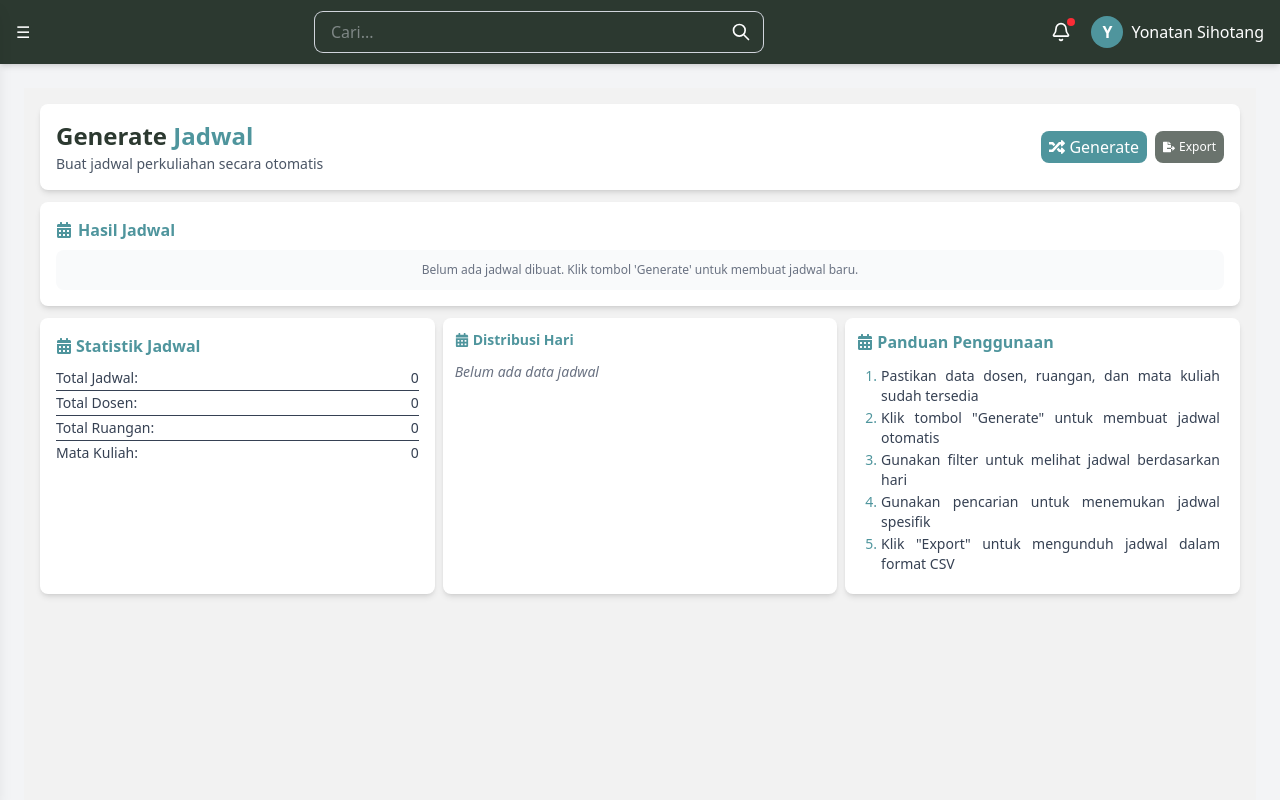
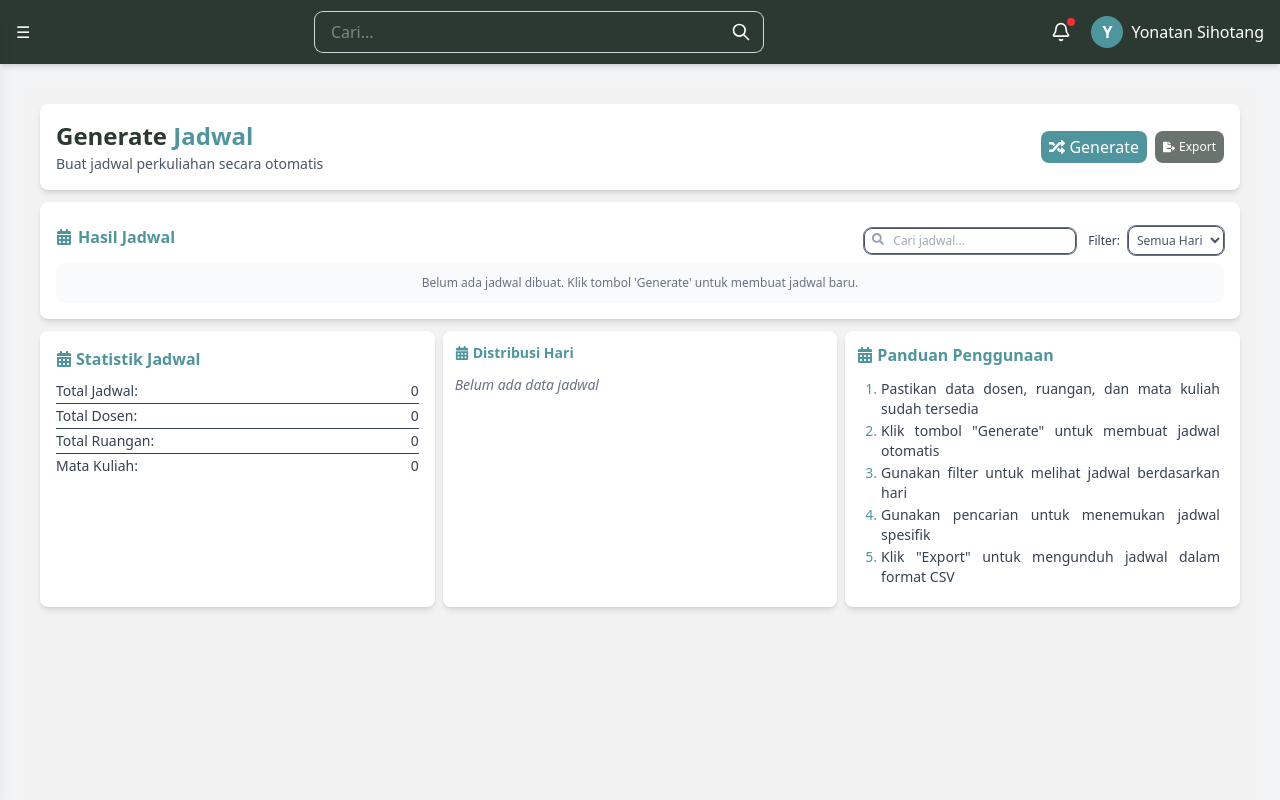
Before and after one commit to keqi000/proyek-pengembangan-web-berbasis-framework-terbaru, a Next.js app: page /admin/generate_schedule in a window 1280 px wide. Shown: the top 800 px of the page. Built offline with nearby package versions, Linux system fonts and the light colour scheme.

Commit message:
[admin/generate_jadwal] Set search and filter option at `Hasil Jadwal` in `md` breakpoint

```diff
--- a/src/app/admin/generate_schedule/page.tsx
+++ b/src/app/admin/generate_schedule/page.tsx
@@ -181,7 +181,7 @@ const GenerateJadwal = () => {
 
       {/* Filter and Search Section */}
       {jadwal.length > 0 && (
-        <div className="bg-white p-2 md:p-3 lg:p-4 rounded-lg shadow-md mb-2 sm:mb-3">
+        <div className="md:hidden bg-white p-2 md:p-3 lg:p-4 rounded-lg shadow-md mb-2 sm:mb-3">
           <div className="flex flex-col gap-2 items-start">
             <div className="relative w-full">
               <input
@@ -194,7 +194,7 @@ const GenerateJadwal = () => {
               <FaSearch className="absolute left-2 top-1.5 text-gray-400 text-xs" />
             </div>
 
-            <div className="flex items-center gap-1 w-full">
+            <div className="flex items-center gap-1 w-full md:hidden">
               <FaFilter className="text-[#4F959D] text-xs" />
               <span className="text-gray-700 text-xs">Filter:</span>
               <select
@@ -216,9 +216,51 @@ const GenerateJadwal = () => {
 
       {/* Jadwal Table */}
       <div className="bg-white p-2 sm:p-3 md:p-4 rounded-lg shadow-md">
-        <h2 className="text-[#4F959D] text-sm md:text-base font-semibold mb-2 flex items-center">
-          <FaCalendarAlt className="mr-1.5" /> Hasil Jadwal
-        </h2>
+        <div className="flex flex-row justify-between">
+          <h2 className="text-[#4F959D] text-sm md:text-base font-semibold mb-2 flex items-center">
+            <FaCalendarAlt className="mr-1.5" /> Hasil Jadwal
+          </h2>
+
+          <div className="hidden md:flex flex-row items-center gap-x-3">
+            {/* Search bar - md*/}
+            <div className="flex flex-col gap-2 items-start">
+              <div className="relative w-full">
+                <input
+                  type="text"
+                  placeholder="Cari jadwal..."
+                  className="pl-7 pr-2 py-1 text-xs border rounded-lg focus:outline-none ring-1 ring-gray-500 focus:ring-1 focus:ring-[#4F959D] text-gray-600 w-full"
+                  value={searchTerm}
+                  onChange={(e) => setSearchTerm(e.target.value)}
+                />
+                <FaSearch className="absolute left-2 top-1.5 text-gray-400 text-xs" />
+              </div>
+            </div>
+
+            {/* Filter - md */}
+            <div className="hidden md:flex flex-row items-center gap-x-2 py-2">
+              <div className="flex flex-row gap-x-1">
+                {/* <FaFilter className="text-[#4F959D] text-base" /> */}
+                <span className="text-gray-700 text-xs">Filter:</span>
+              </div>
+
+              {/* Filter Option */}
+              <div className="flex flex-col">
+                <select
+                  className="border rounded-lg px-1 py-1 text-xs focus:outline-none ring-1 ring-gray-500 focus:ring-1 focus:ring-[#4F959D] text-gray-600 w-full"
+                  value={filterDay || ""}
+                  onChange={(e) => setFilterDay(e.target.value || null)}
+                >
+                  <option value="">Semua Hari</option>
+                  {days.map((day) => (
+                    <option key={day} value={day}>
+                      {day}
+                    </option>
+                  ))}
+                </select>
+              </div>
+            </div>
+          </div>
+        </div>
 
         {isGenerating ? (
           <div className="flex flex-col items-center justify-center py-4 sm:py-6">
```
